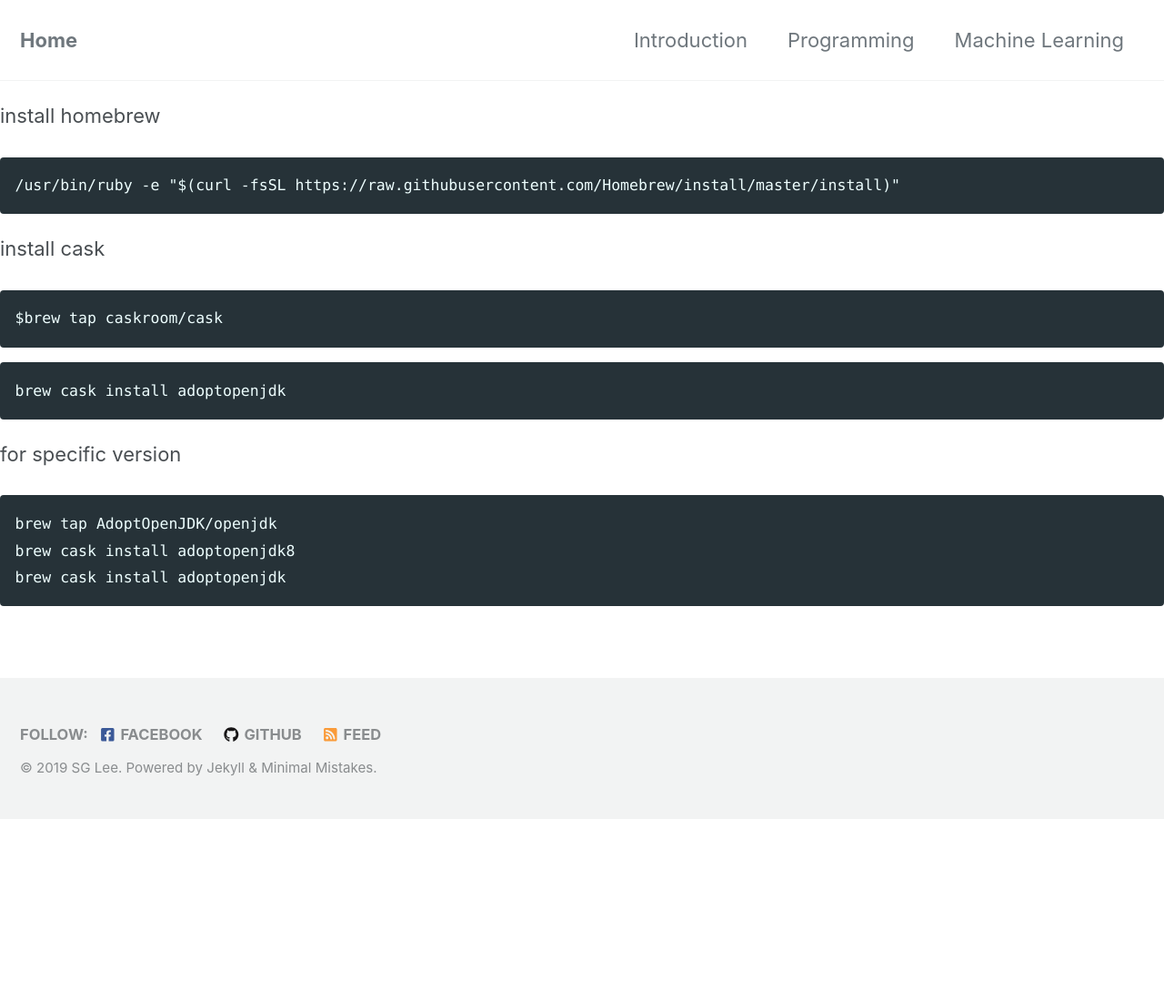
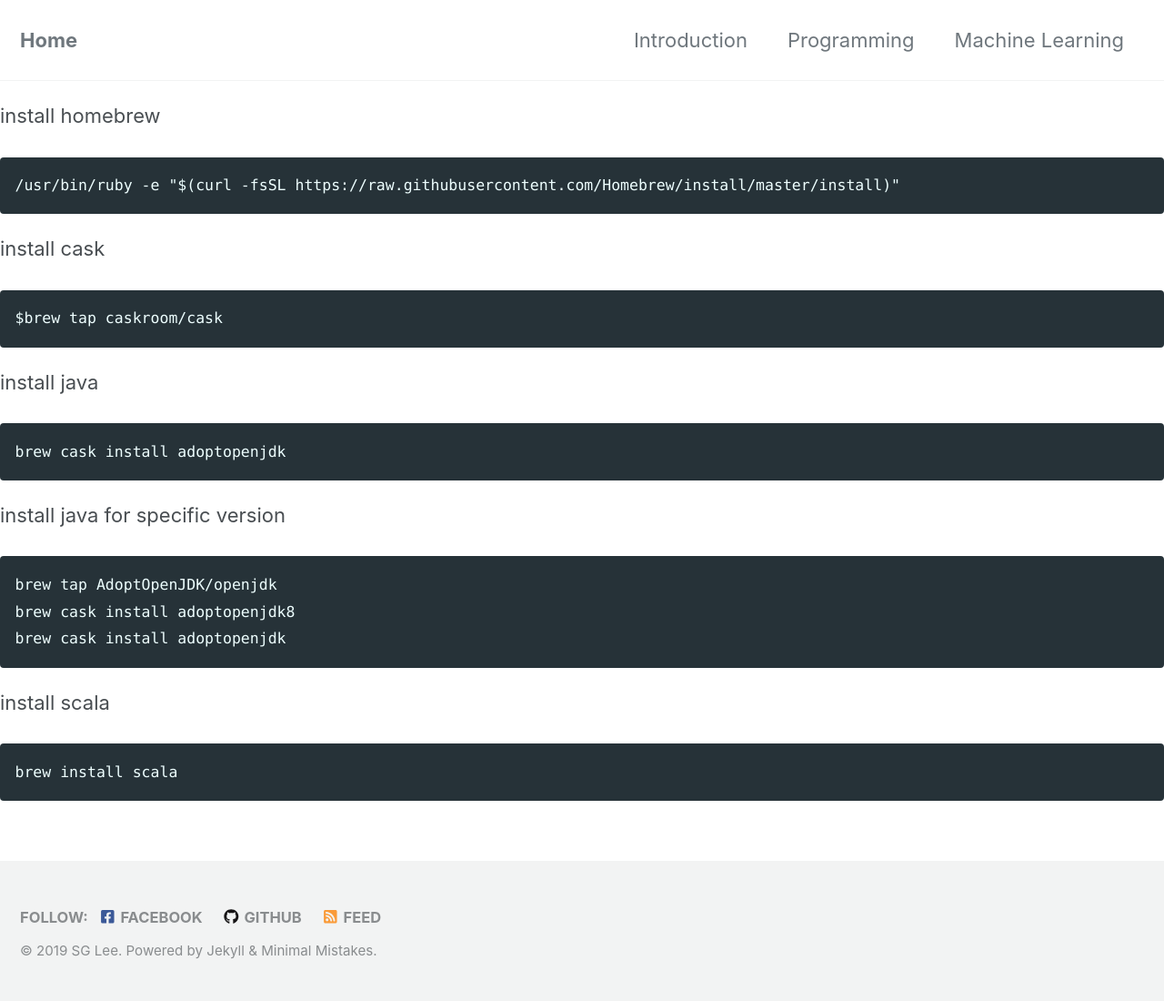
Before and after one commit to sglee-net/sglee-net.github.io, a Jekyll site: the page built from development_environment/homebrew_install_java_scala.md, in a window 1280 px wide. Shown: the whole page at 91% size. Built offline with Jekyll 4.4.1, drawn with Linux system fonts in a browser that asks for light colours; cached includes are drawn as plain includes; nearby versions of some CDN libraries; our own code applies the rules of GitHub Pages for plain Markdown files; before the commit the page ends 900 px from its top, so only the background shows below that.

Commit message:
Update and rename homebrew.md to homebrew_install_java_scala.md

````diff
--- a/development_environment/homebrew.md
+++ b/development_environment/homebrew_install_java_scala.md
@@ -8,13 +8,19 @@ install cask
 $brew tap caskroom/cask
 ```
 
+install java
 ```
 brew cask install adoptopenjdk
 ```
 
-for specific version
+install java for specific version
 ```
 brew tap AdoptOpenJDK/openjdk
 brew cask install adoptopenjdk8
 brew cask install adoptopenjdk
 ```
+
+install scala
+```
+brew install scala
+```
````
